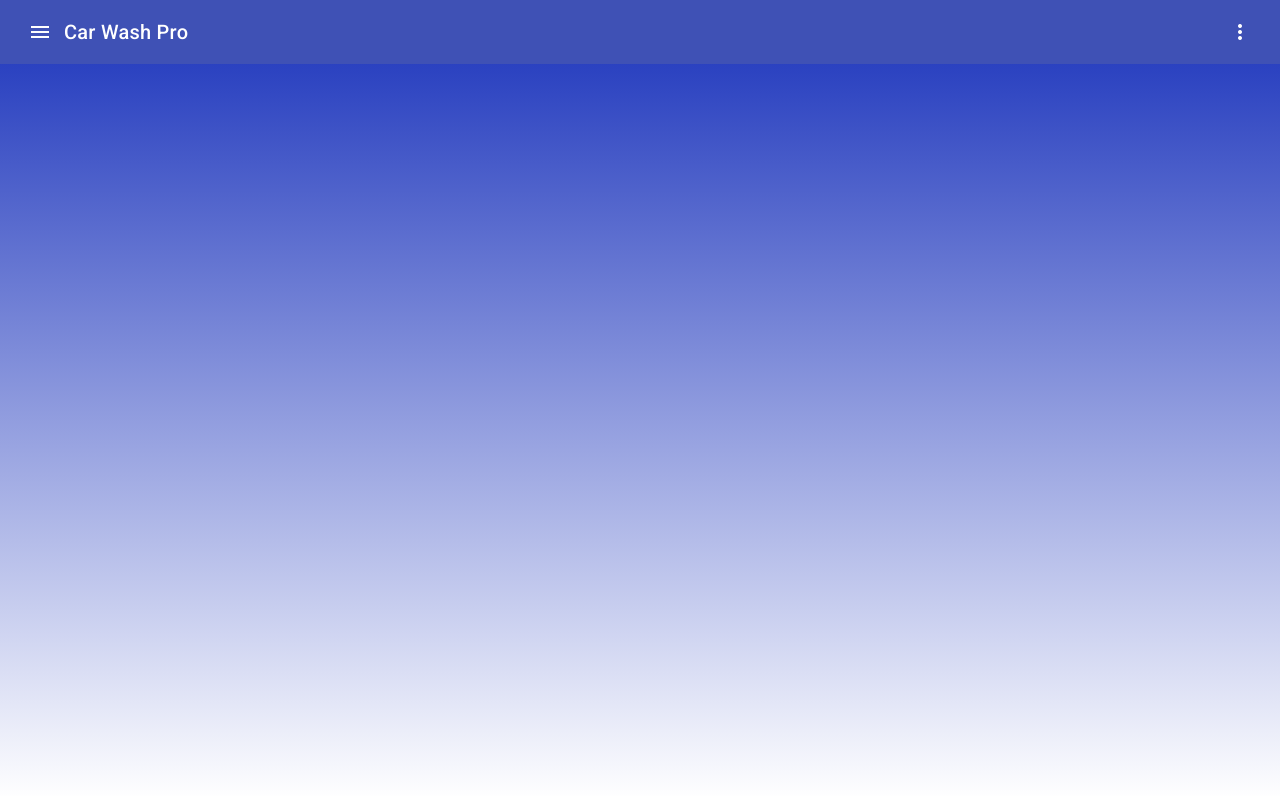
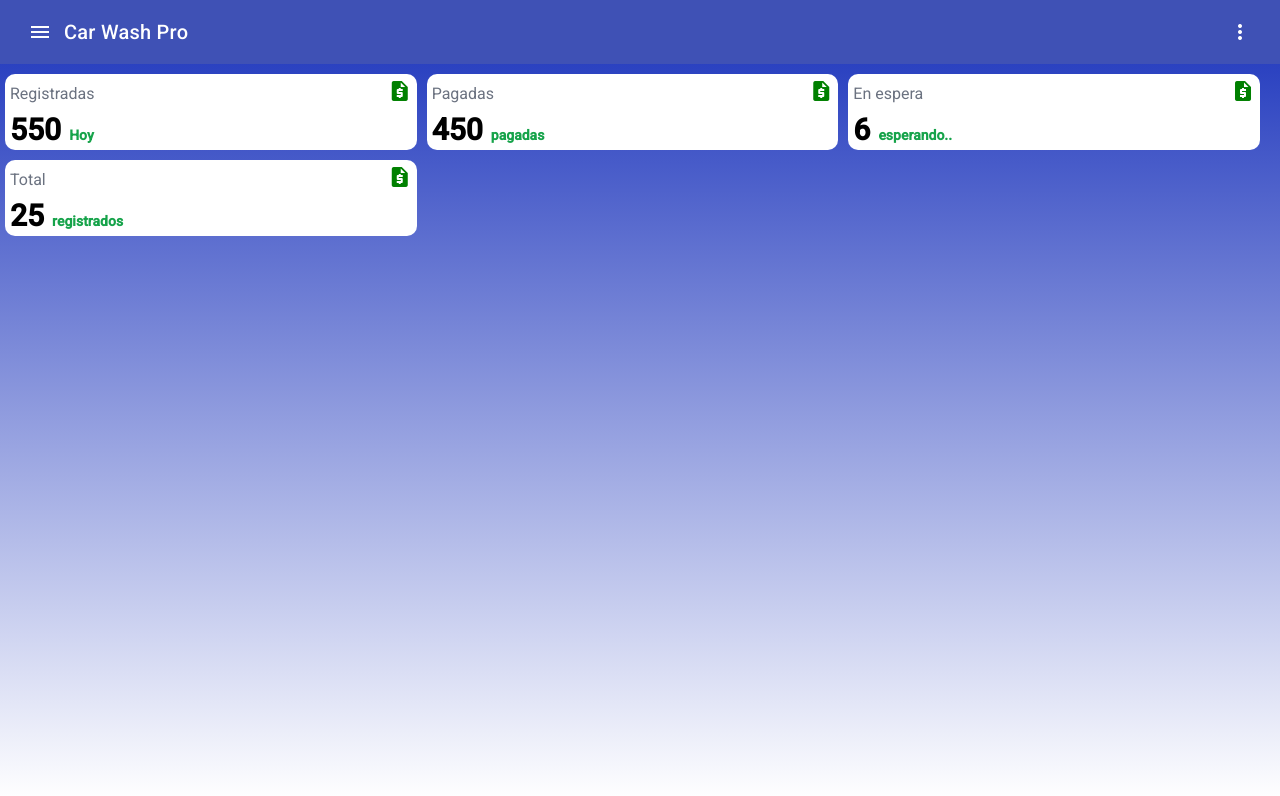
Before and after one commit to gucanedev/carwash_front, an Angular app: page /msale in a window 1280 px wide. Before the commit this address led to /. Shown: the top 796 px of the page. Built offline with nearby package versions, Linux system fonts and the light colour scheme.

Commit message:
PAgina de control de indicadores

```diff
--- a/src/app/app.routes.ts
+++ b/src/app/app.routes.ts
@@ -9,6 +9,8 @@ import { WorkdetailComponent } from './page/workdetail/workdetail.component';
 import { NewventaComponent } from './page/newventa/newventa.component';
 import { PaySaleComponent } from './page/pay-sale/pay-sale.component';
 import { CresumenSaleComponent } from './components/cresumen-sale/cresumen-sale.component';
+import { PMsaleComponent } from './page/monitorin/p-msale/p-msale.component';
+
 
 export const routes: Routes = [
     {
@@ -66,8 +68,11 @@ export const routes: Routes = [
         component: CresumenSaleComponent,
         title: 'Detalle Venta'
     },
-
-
+    {
+        path: 'msale',
+        component: PMsaleComponent,
+        title: 'Monitoring'
+    },
 
     { path: '*', component: LogingComponent },
 ];
--- /dev/null
+++ b/src/app/components/monitorin/msale/msale.component.css
@@ -0,0 +1,72 @@
+.containercard {
+    display: flex;
+    align-items: center;
+    justify-content: center;
+    margin-top: 10px;
+    flex-wrap: wrap;
+    background-color: white;
+    border-radius: 10px;
+    margin: 5px;
+    width: 350px;
+    /* height: 80px; */
+}
+
+.title {
+    width: 100%;
+    margin: 5px;
+    display: flex;
+    align-items: center;
+    justify-content: space-between;
+    --tw-text-opacity: 1;
+    color: rgb(107 114 128 / var(--tw-text-opacity));
+}
+
+.numvalue {
+    width: 100%;
+    margin-left: 5px;
+    margin-bottom: 2px;
+    /* margin-bottom: 1rem; */
+    display: flex;
+    flex-direction: column;
+
+    /* align-items: center;
+    justify-content: space-between; */
+
+}
+
+.cantidad {
+    margin-right: .5rem;
+    font-size: 1.875rem;
+    line-height: 2.25rem;
+    font-weight: 700;
+}
+
+.positivePersent {
+    font-size: .875rem;
+    line-height: 1.25rem;
+    --tw-text-opacity: 1;
+    color: rgb(22 163 74 / var(--tw-text-opacity));
+    font-weight: 600;
+
+}
+
+@media(max-width:720px) {
+    .containercard {
+        width: 100%;
+        /* width: calc(100% /2 - 15px); */
+    }
+
+    .cantidad {
+        margin-right: .5rem;
+        font-size: 1.475rem;
+        line-height: 2.25rem;
+        font-weight: 700;
+    }
+
+    .title {
+        font-family: monospace;
+    }
+
+
+
+}
--- /dev/null
+++ b/src/app/components/monitorin/msale/msale.component.html
@@ -0,0 +1,15 @@
+
+<!-- <div class="containercard1"> -->
+    <div class="title">
+        <div> <span >{{itemMonitor.title}}</span>
+        </div>
+    <div style="color: green;">
+        <mat-icon aria-hidden="true" color="red" aria-label="Example attach_money icon" fontIcon="request_quote"></mat-icon>
+    </div>
+
+    </div>
+    <div class="numvalue">
+        <div > <span class="cantidad" >{{itemMonitor.value}}</span> <span class="positivePersent" >{{itemMonitor.leyenda}}</span> </div>
+        <!-- <div> <span >color</span> </div> -->
+    </div>
+<!-- </div> -->
--- /dev/null
+++ b/src/app/models/monitoringSales.ts
@@ -0,0 +1,5 @@
+export interface itemMonitorinSales {
+    title: string;
+    value: string;
+    leyenda: string;
+}
--- /dev/null
+++ b/src/app/page/monitorin/p-msale/p-msale.component.css
@@ -0,0 +1,30 @@
+.cardCustom {
+    display: flex;
+    flex-direction: row;
+    flex-wrap: wrap;
+    justify-content: flex-start;
+    margin-top: 5px;
+}
+
+.containercard {
+    display: flex;
+    align-items: center;
+    justify-content: center;
+    margin-top: 10px;
+    flex-wrap: wrap;
+    background-color: white;
+    border-radius: 10px;
+    margin: 5px;
+    /* width: 350px; */
+    width: calc(100% /3 - 15px);
+    /* height: 80px; */
+}
+
+@media(max-width:720px) {
+    .containercard {
+        /* width: 100%; */
+        width: calc(100% /2 - 15px);
+    }
+
+
+}
--- /dev/null
+++ b/src/app/page/monitorin/p-msale/p-msale.component.html
@@ -0,0 +1,6 @@
+
+<div class="cardCustom">
+    @for (item of listaMonitoring; track item.title) {
+        <app-msale class="containercard" [itemMonitor]="item"></app-msale>
+        }
+</div>
--- /dev/null
+++ b/src/app/page/monitorin/p-msale/p-msale.component.ts
@@ -0,0 +1,20 @@
+import { Component } from '@angular/core';
+import { CommonModule } from '@angular/common';
+import { MsaleComponent } from '../../../components/monitorin/msale/msale.component';
+import { itemMonitorinSales } from '../../../models/monitoringSales';
+
+@Component({
+  selector: 'app-p-msale',
+  standalone: true,
+  imports: [CommonModule, MsaleComponent],
+  templateUrl: './p-msale.component.html',
+  styleUrl: './p-msale.component.css'
+})
+export class PMsaleComponent {
+  listaMonitoring: itemMonitorinSales[] = [{ title: "Registradas", value: "550", leyenda: "Hoy" },
+  { title: "Pagadas", value: "450", leyenda: "pagadas" },
+  { title: "En espera", value: "6", leyenda: "esperando.." },
+  { title: "Total", value: "25", leyenda: "registrados" }
+  ]
+
+}
```
Also changed, not shown: src/app/components/monitorin/msale/msale.component.ts (added, +19 -0 lines).
